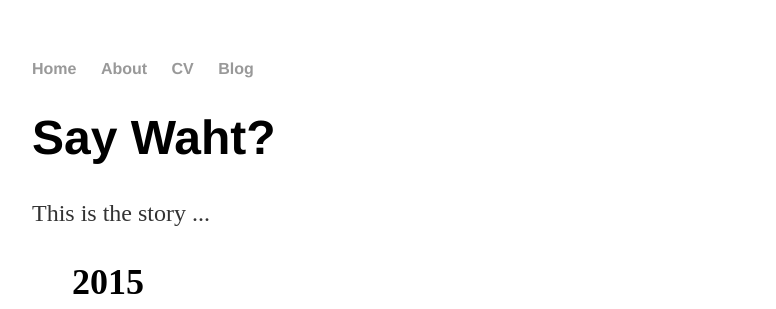
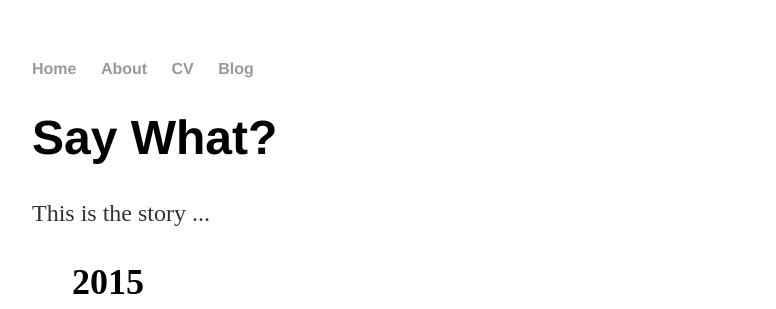
Before and after one commit to sjdenholm/sjdenholm.github.io, a Jekyll site: the page built from blog/index.html, in a window 1280 px wide. Shown: the top 309 px of the page, without its empty margins (160-936 px from the left). Built offline with Jekyll 4.4.1, drawn with Linux system fonts in a browser that asks for light colours.

Commit message:
Update index.html

```diff
--- a/blog/index.html
+++ b/blog/index.html
@@ -3,7 +3,7 @@ layout: default
 title: Scott's Blog
 ---
 <div class="blurb">
-        		<h1>Say Waht?</h1>
+        		<h1>Say What?</h1>
 				<p>This is the story ... </p>
     		</div><!-- /.blurb -->
 
```
